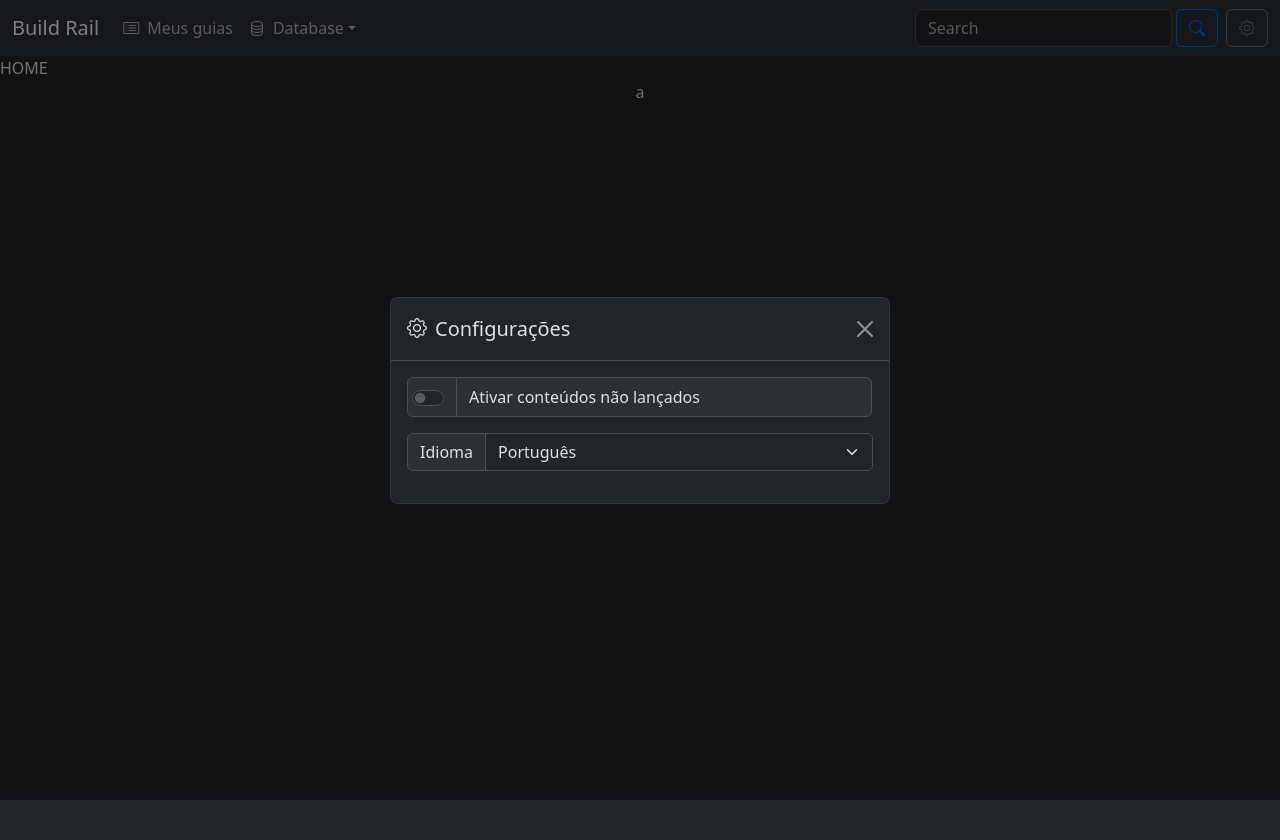
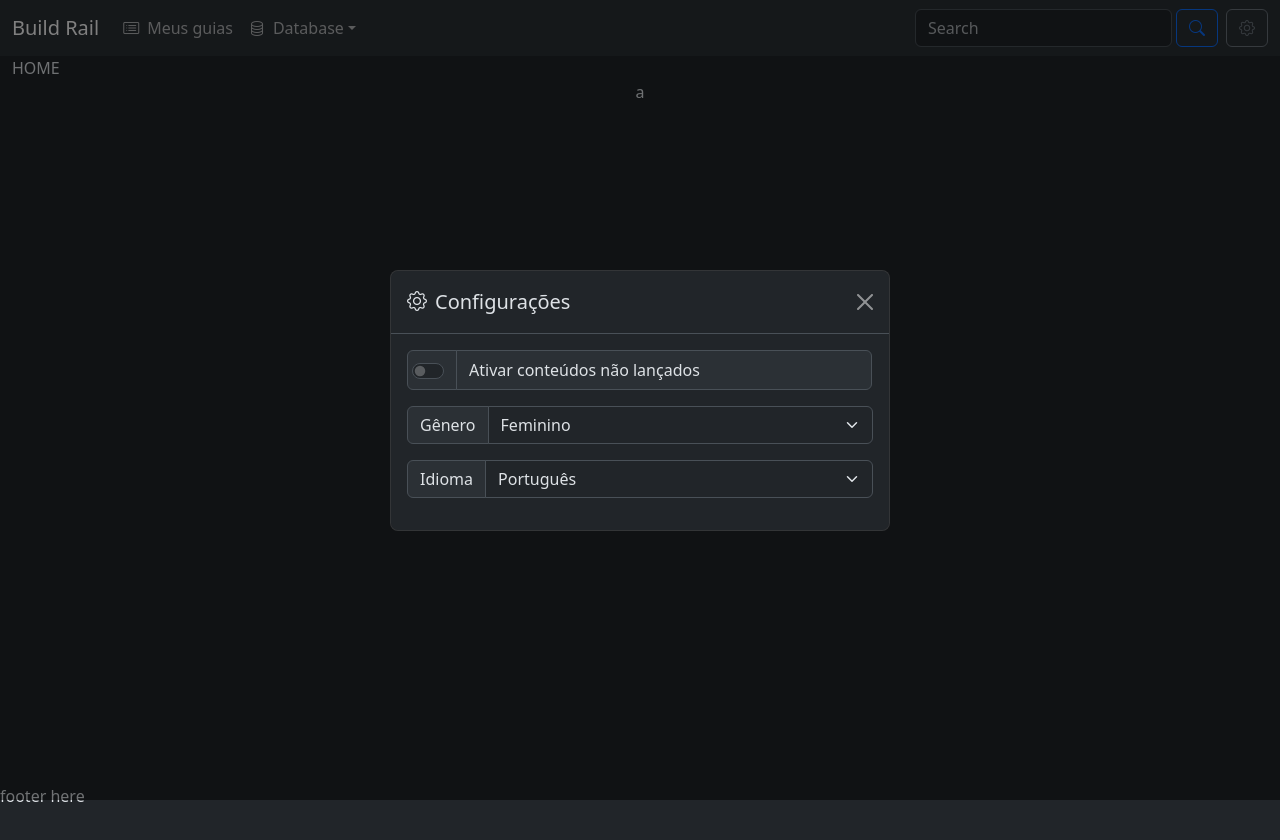
Before and after one commit to 43D/star-rail, a React (Vite) app: page /#/ in a window 1280 px wide. Both pictures are taken after a click on the button 1247 px from the left and 28 px from the top of the page. Shown: the top 840 px of the page. Before the commit the page ends 800 px from the top, so only its background shows below. Built offline with nearby package versions, Linux system fonts and the light colour scheme; no server answers.

Commit message:
Update Gender && APIs structure

```diff
--- a/src/App.tsx
+++ b/src/App.tsx
@@ -3,7 +3,9 @@ import { NavBar } from "./components/menu";
 import { HomeIndex } from "./components/home";
 import { StarRailApi } from "./infra/api/StarRailApi";
 import { CharacterIndex } from "./components/char/Character";
-import { setCharList } from "./core/localStorageCharManager";
+import { FooterIndex } from "./components/footer";
+import { iStarRailApi } from "./infra/api/iStarRailApi";
+import { getAllDataApi } from "./core/api/dataCollect";
 
 export type TabsList = `HOME` | `GUIA` | `CHAR` | `LC` | `RELIC` | `SEARCH`;
 
@@ -11,16 +13,19 @@ type TabMap = {
   [name in TabsList]: JSX.Element;
 }
 
-const apis = {
+export type ApiInject = {
+  starRailApi: iStarRailApi;
+}
+
+const apis: ApiInject = {
   starRailApi: StarRailApi()
 }
-
-
 
 export const App = () => {
   const [_searchParse, _setSearchParse] = useState<string>(``);
   const [_tab, _setTab] = useState<TabsList>(`HOME`);
   const [_observer, _setObserver] = useState<number>(0);
+  const getDataApi = getAllDataApi(apis);
 
   const mapTabs: TabMap = {
     HOME: <HomeIndex _observer={_observer} />,
@@ -33,13 +38,8 @@ export const App = () => {
 
   const getTab = () => mapTabs[_tab];
 
-  const getCharData = async () => {
-    const res = await apis.starRailApi.getReleaseChar();
-    setCharList(Object.values(res.data.items));
-  }
-
   const init = async () => {
-    await getCharData();
+    await getDataApi.init();
     _setObserver(prev => prev += 1);
   }
 
@@ -51,8 +51,11 @@ export const App = () => {
   return (
     <>
       <NavBar _setTab={_setTab} _searchParse={_searchParse} _setSearchParse={_setSearchParse} />
-      {_tab}
-      {getTab()}
+      <div className="container-fluid" style={{ minHeight: "85vh" }}>
+        {_tab}
+        {getTab()}
+      </div>
+      <FooterIndex />
     </>
   )
 };
--- a/src/components/char/Character.tsx
+++ b/src/components/char/Character.tsx
@@ -1,6 +1,7 @@
 import { useEffect, useState } from "react";
 import { CharItensYattaResponse } from "../../infra/api/iStarRailApi";
-import { getCharList } from "../../core/localStorageCharManager";
+import { getCharList } from "../../core/localStorage/localStorageCharManager";
+import { getMCIdList, getStringGender } from "../../core/util/GenderManipulator";
 
 type props = {
     _observer: number;
@@ -9,30 +10,32 @@ type props = {
 export const CharacterIndex = ({ _observer }: props) => {
     const [_charList, _setCharList] = useState<CharItensYattaResponse[]>([]);
     const getData = () => _setCharList(getCharList());
+    const validateId = (id: number) => (id > 8000 && getMCIdList().includes(id)) || id < 8000;
 
     useEffect(() => {
         getData();
     }, [_observer]);
 
+
     return (<>
-        <div className="container-fluid">
         <div className="row justify-content-center px-2">
-                <div className="col-12 px-5 mb-3 mt-2">
+            <div className="col-12 px-2 mb-3 mt-2">
                 <h4>Personagens</h4>
                 <p>filter_list</p>
             </div>
 
             {_charList.map((char, index) =>
-                    <div key={`home-char-index-${index}`} className="p-1 card-char">
+                validateId(Number(char.id)) &&
+                <div className="p-1 card-char" key={`home-char-index-${index}`}>
                     <div className="card" >
                         <img src={`https://api.yatta.top/hsr/assets/UI//avatar/medium/${char.icon}.png`} className="card-img-top" alt={char.name} />
                         <div className="card-body d-flex justify-content-center align-items-center flex-column px-0 pt-0 pb-2">
-                                <p className="card-title text-center">{char.name}</p>
+                            <p className="card-title text-center">{getStringGender(char.name)}</p>
                         </div>
                     </div>
                 </div>
+
             )}
-            </div>
         </div>
     </>)
 }
--- /dev/null
+++ b/src/components/footer/index.tsx
@@ -0,0 +1,6 @@
+export const FooterIndex = () => {
+
+    return (<div className="my-5">
+        footer here
+    </div>)
+}
--- a/src/components/menu/index.tsx
+++ b/src/components/menu/index.tsx
@@ -1,6 +1,6 @@
 import { useState } from "react";
 import { TabsList } from "../../App";
-import { getBetaContent, getLanguage, languageList, setBetaContent, setLanguage } from "../../core/localStorageManager";
+import { getBetaContent, getLanguage, getMCGender, languageList, MCGender, setBetaContent, setLanguage, setMCGender } from "../../core/localStorage/localStorageManager";
 
 type props = {
     _setTab: (value: TabsList) => void;
@@ -10,7 +10,9 @@ type props = {
 
 export const NavBar = ({ _setTab, _searchParse, _setSearchParse }: props) => {
     const [_language, _setLanguage] = useState<languageList>(getLanguage());
+    const [_mCGender, _setMCGender] = useState<MCGender>(getMCGender());
     const [_betaContent, _setBetaContent] = useState<boolean>(getBetaContent());
+    const [_refresh, _setRefresh] = useState<boolean>(false);
 
     const onChangeSearchParse = (event: React.ChangeEvent<HTMLInputElement>) => _setSearchParse(event.target.value);
     const submitSearch = (event: React.FormEvent) => {
@@ -22,15 +24,26 @@ export const NavBar = ({ _setTab, _searchParse, _setSearchParse }: props) => {
         const value = event.target.value as languageList;
         setLanguage(value);
         _setLanguage(value);
+        _setRefresh(true);
     }
 
     const onChangeBetaContent = (event: React.ChangeEvent<HTMLInputElement>) => {
         setBetaContent(event.target.checked);
         _setBetaContent(event.target.checked);
+        _setRefresh(true);
     }
 
+    const onChangeGender = (event: React.ChangeEvent<HTMLSelectElement>) => {
+        const value = event.target.value as MCGender;
+        setMCGender(value);
+        _setMCGender(value);
+        _setRefresh(true);
+    }
+
+    const checkNeedRefresh = () => (_refresh) ? location.reload() : null;
+
     return (<>
-        <nav className="navbar navbar-expand-sm bg-body-tertiary">
+        <nav className="navbar navbar-expand-sm bg-body-tertiary sticky-top">
             <div className="container-fluid">
                 <p className="navbar-brand mb-0" style={{ cursor: "pointer" }} onClick={() => _setTab("HOME")}>Build Rail</p>
 
@@ -87,7 +100,7 @@ export const NavBar = ({ _setTab, _searchParse, _setSearchParse }: props) => {
                 </div>
             </div>
         </nav>
-        <div className="modal fade" id="modalSettings" tabIndex={-1}>
+        <div className="modal fade" id="modalSettings" tabIndex={-1} data-bs-backdrop="static" data-bs-keyboard="false" >
             <div className="modal-dialog modal-dialog-centered">
                 <div className="modal-content">
                     <div className="modal-header">
@@ -95,7 +108,7 @@ export const NavBar = ({ _setTab, _searchParse, _setSearchParse }: props) => {
                             <i className="bi bi-gear me-2"></i>
                             Configurações
                         </h5>
-                        <button type="button" className="btn-close" data-bs-dismiss="modal" aria-label="Close"></button>
+                        <button type="button" className="btn-close" data-bs-dismiss="modal" aria-label="Close" onClick={checkNeedRefresh} />
                     </div>
                     <div className="modal-body">
                         <div className="input-group mb-3">
@@ -105,6 +118,13 @@ export const NavBar = ({ _setTab, _searchParse, _setSearchParse }: props) => {
                                 </div>
                             </div>
                             <label className="input-group-text" htmlFor="checkBoxBetaContent" style={{ width: "calc(100% - 50px)" }}>Ativar conteúdos não lançados</label>
+                        </div>
+                        <div className="input-group mb-3">
+                            <label className="input-group-text" htmlFor="selectMCGender">Gênero</label>
+                            <select className="form-select" id="selectMCGender" onChange={onChangeGender} value={_mCGender}>
+                                <option value="F">Feminino</option>
+                                <option value="M">Masculino</option>
+                            </select>
                         </div>
                         <div className="input-group mb-3">
                             <label className="input-group-text" htmlFor="selectLanguage">Idioma</label>
--- /dev/null
+++ b/src/core/api/dataCollect.tsx
@@ -0,0 +1,18 @@
+import { ApiInject } from "../../App";
+import { setCharList } from "../localStorage/localStorageCharManager";
+
+
+export const getAllDataApi = (api: ApiInject) => {
+    const getCharData = async () => {
+        const res = await api.starRailApi.getReleaseChar();
+        setCharList(Object.values(res.data.items));
+    }
+
+    const init = async () => {
+        await getCharData();
+    }
+
+    return {
+        init
+    }
+}
--- a/src/core/localStorageCharManager.tsx
+++ b/src/core/localStorage/localStorageCharManager.tsx
@@ -1,4 +1,4 @@
-import { CharItensYattaResponse } from "../infra/api/iStarRailApi";
+import { CharItensYattaResponse } from "../../infra/api/iStarRailApi";
 
 export const setCharList = (list: CharItensYattaResponse[]) => {
     const charListString = JSON.stringify(list);
--- /dev/null
+++ b/src/core/localStorage/localStorageManager.tsx
@@ -0,0 +1,37 @@
+export type languageList = `pt` | `en`;
+
+export type MCGender = 'F' | 'M';
+
+export const setLanguage = (language: languageList) => localStorage.setItem('language', language);
+
+export const setBetaContent = (beta: boolean) => localStorage.setItem('beta', String(beta));
+
+export const setMCGender = (mc: MCGender) => localStorage.setItem('MCGender', mc);
+
+
+export const getLanguage = () => {
+    const language = localStorage.getItem('language') as languageList;
+    if (language == null) {
+        setLanguage("pt")
+        return "pt"
+    }
+    return language
+};
+
+export const getBetaContent = () => {
+    const beta = localStorage.getItem('beta');
+    if (beta == null) {
+        setBetaContent(false);
+        return false;
+    }
+    return beta === `true`;
+};
+
+export const getMCGender = () => {
+    const mc = localStorage.getItem('MCGender') as MCGender;
+    if (mc == null) {
+        setMCGender('F');
+        return 'F';
+    }
+    return mc;
+};
--- a/src/core/localStorageManager.tsx
+++ /dev/null
@@ -1,27 +0,0 @@
-export type languageList = `pt` | `en`;
-
-export const getLanguage = () => {
-    const language = localStorage.getItem('language') as languageList;
-    if (language == null) {
-        setLanguage("pt")
-        return "pt"
-    }
-    return language
-};
-
-export const setLanguage = (language: languageList) => {
-    localStorage.setItem('language', language);
-};
-
-export const getBetaContent = () => {
-    const beta = localStorage.getItem('beta');
-    if (beta == null) {
-        setBetaContent(false);
-        return false;
-    }
-    return beta === `true`;
-};
-
-export const setBetaContent = (beta: boolean) => {
-    localStorage.setItem('beta', String(beta));
-};
--- /dev/null
+++ b/src/core/util/GenderManipulator.tsx
@@ -0,0 +1,14 @@
+import { getMCGender } from "../localStorage/localStorageManager"
+
+export const getMCIdList = () => (getMCGender() === "F") ? [8002, 8004, 8006] : [8001, 8003, 8005];
+
+export const getStringGender = (name: string) => {
+    const gender = getMCGender();
+
+    const match = (gender === "F") ? name.match(/\{F#(.*?)\}/) : name.match(/\{M#(.*?)\}/);
+
+    if (!match) return name;
+
+    const nameParse = name.replace(/\{F#.*?\}/g, '').replace(/\{M#.*?\}/g, '');
+    return `${nameParse}${match[1]}`;
+}
--- a/src/infra/api/yatta/yatta.tsx
+++ b/src/infra/api/yatta/yatta.tsx
@@ -1,3 +1,3 @@
-import { getLanguage } from "../../../core/localStorageManager";
+import { getLanguage } from "../../../core/localStorage/localStorageManager";
 
 export const base_url_yatta = `https://api.yatta.top/hsr/v2/${getLanguage()}/`;
```
Lines whose indentation alone changed are shown as unchanged.
